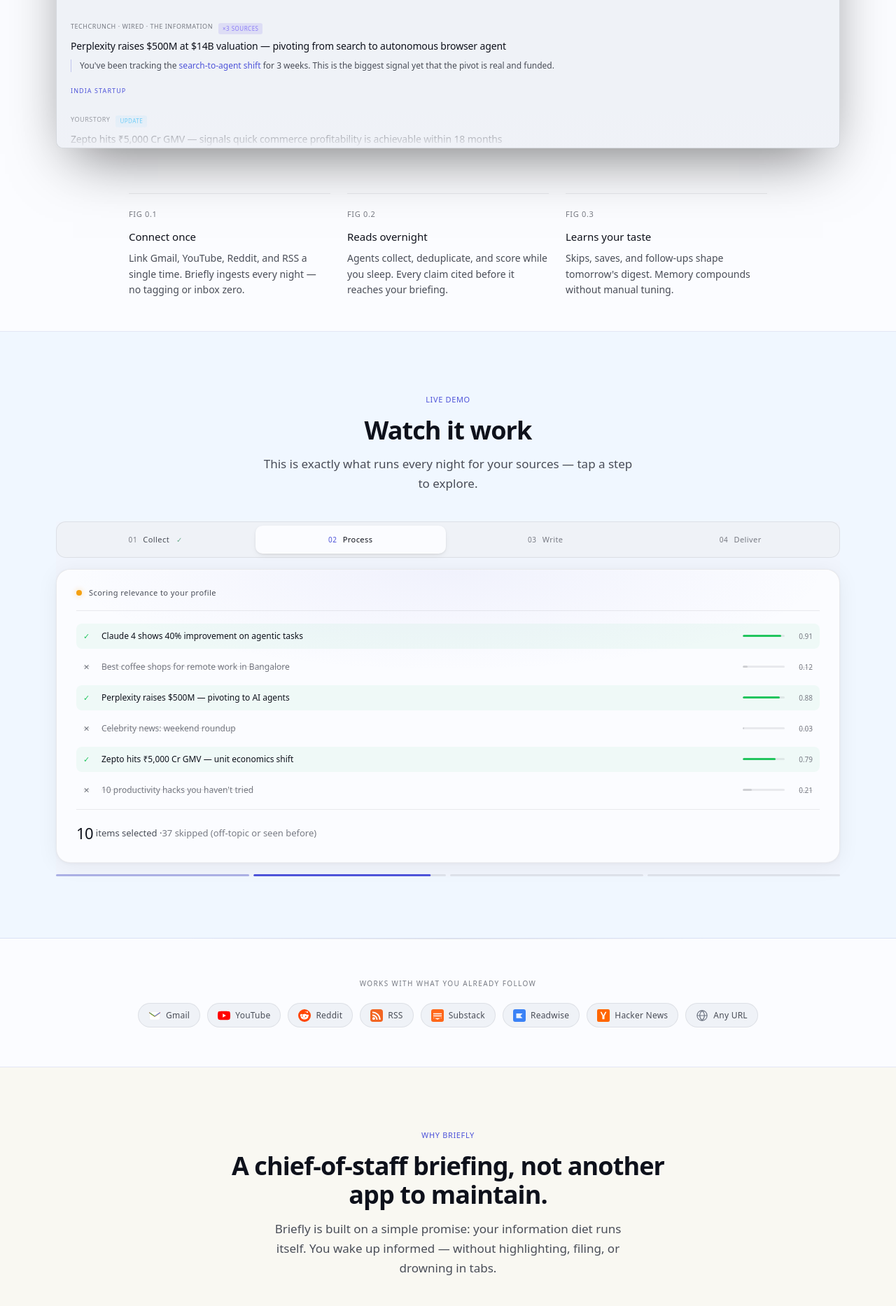
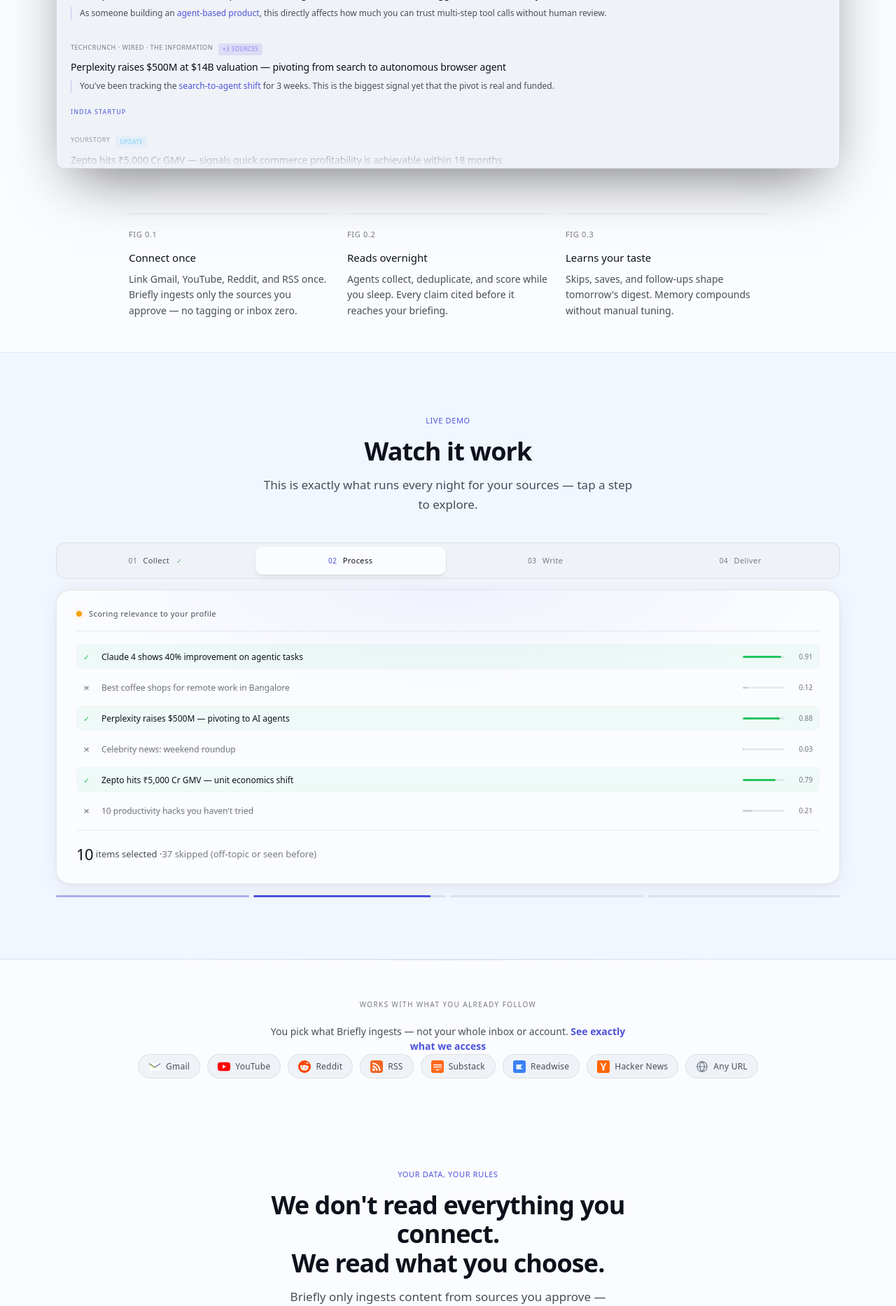
Before and after one commit to async-human/briefly, a Next.js app in the folder frontend/: page / in a window 1280 px wide. Shown: the part 880-2746 px from the top of the page at 70% size. Built offline with nearby package versions, Linux system fonts and the light colour scheme; a web font is replaced by a local one.

Commit message:
commitv6

```diff
--- a/frontend/app/page.tsx
+++ b/frontend/app/page.tsx
@@ -3,6 +3,7 @@
 import { Hero } from "@/components/landing/Hero";
 import { LiveDemo } from "@/components/landing/LiveDemo";
 import { SourcesStrip } from "@/components/landing/SourcesStrip";
+import { TrustSourcesSection } from "@/components/landing/TrustSourcesSection";
 import { PrinciplesSection } from "@/components/landing/PrinciplesSection";
 import { Features } from "@/components/landing/Features";
 import { Roadmap } from "@/components/landing/Roadmap";
@@ -17,6 +18,7 @@
       <Hero />
       <LiveDemo />
       <SourcesStrip />
+      <TrustSourcesSection />
       <PrinciplesSection />
       <Features />
       <Roadmap />
--- a/frontend/components/landing/Features.tsx
+++ b/frontend/components/landing/Features.tsx
@@ -22,7 +22,7 @@
   {
     num: "01",
     title: "Builds itself while you sleep",
-    desc: "Connect Gmail, YouTube, Reddit, and any RSS feed once. Every night, Briefly fetches everything automatically. No saving, tagging, or organising — ever.",
+    desc: "Connect Gmail, YouTube, Reddit, and any RSS feed once. Every night, Briefly fetches only from sources you approved — newsletters, channels, feeds. No saving, tagging, or organising.",
     variant: "sleep",
     size: "large",
     sources: ["Gmail", "YouTube", "Reddit", "RSS", "Readwise", "Hacker News"],
--- a/frontend/components/landing/Footer.tsx
+++ b/frontend/components/landing/Footer.tsx
@@ -6,6 +6,7 @@
       <div className="footer-linear-inner">
         <BrieflyLogo variant="full" size="sm" className="footer-linear-brand" />
         <nav className="footer-linear-nav" aria-label="Footer">
+          <a href="/privacy/data-handling">How we use your sources</a>
           <a href="/privacy">Privacy</a>
           <a href="/terms">Terms</a>
         </nav>
--- a/frontend/components/landing/Hero.tsx
+++ b/frontend/components/landing/Hero.tsx
@@ -9,7 +9,7 @@
   {
     fig: "FIG 0.1",
     title: "Connect once",
-    body: "Link Gmail, YouTube, Reddit, and RSS a single time. Briefly ingests every night — no tagging or inbox zero.",
+    body: "Link Gmail, YouTube, Reddit, and RSS once. Briefly ingests only the sources you approve — no tagging or inbox zero.",
   },
   {
     fig: "FIG 0.2",
@@ -39,9 +39,9 @@
           The intelligence system for everything you follow
         </h1>
         <p className="hero-linear-sub">
-          Purpose-built for people who subscribe to too much. Briefly reads your
-          feeds overnight and delivers one sharp, cited briefing — designed for
-          the way you actually consume news.
+          Purpose-built for people who subscribe to too much. Briefly processes the
+          newsletters, feeds, and channels you choose — then delivers one sharp,
+          cited briefing designed for how you actually consume news.
         </p>
         <div className="hero-linear-actions">
           <a href="/login" className="btn-light-primary">
--- a/frontend/components/landing/HowItWorks.tsx
+++ b/frontend/components/landing/HowItWorks.tsx
@@ -18,7 +18,7 @@
     number: "01",
     icon: CollectIcon,
     name: "Collect",
-    desc: "Ingests from all your sources — newsletters, RSS, YouTube, Reddit",
+    desc: "Ingests from sources you approved — newsletters, RSS, YouTube, Reddit",
   },
   {
     number: "02",
@@ -101,7 +101,7 @@
         </Reveal>
         <Reveal delay={0.15}>
           <p className="section-sub">
-            Every morning at 5am, a pipeline of specialized agents reads, filters, deduplicates, and writes your personal digest. You just read it.
+            Every morning at 5am, a pipeline of specialized agents processes your approved sources, filters, deduplicates, and writes your personal digest. You just read it.
           </p>
         </Reveal>
 
--- a/frontend/components/landing/Nav.tsx
+++ b/frontend/components/landing/Nav.tsx
@@ -8,6 +8,7 @@
 const EASE: [number, number, number, number] = [0.22, 1, 0.36, 1];
 
 const NAV_LINKS = [
+  { href: "#trust", label: "Privacy" },
   { href: "#why", label: "Why" },
   { href: "#features", label: "Features" },
   { href: "#roadmap", label: "Roadmap" },
--- a/frontend/components/landing/PrinciplesSection.tsx
+++ b/frontend/components/landing/PrinciplesSection.tsx
@@ -10,13 +10,13 @@
   {
     num: "01",
     title: "Connect once. Never maintain.",
-    body: "Link Gmail, YouTube, Reddit, and RSS a single time. Briefly ingests your streams every night — no saving, tagging, or inbox zero required.",
+    body: "Link Gmail, YouTube, Reddit, and RSS once. You approve which newsletters, channels, and feeds Briefly follows — no saving, tagging, or inbox zero required.",
     tag: "Zero friction",
   },
   {
     num: "02",
-    title: "We read the firehose for you.",
-    body: "Newsletters pile up. Subreddits scroll by. Videos upload overnight. While you sleep, specialized agents collect, clean, and score everything.",
+    title: "We filter the firehose for you.",
+    body: "Newsletters pile up. Subreddits scroll by. Videos upload overnight. While you sleep, agents collect only from your approved sources, then clean and score what matters.",
     tag: "Nightly pipeline",
   },
   {
@@ -34,7 +34,7 @@
   {
     num: "05",
     title: "Ten items, not fifty.",
-    body: "Briefly reads dozens and shows only what fits your morning. Every skip is logged with a reason — so you trust what you see and what you don't.",
+    body: "Briefly processes dozens of candidates and shows only what fits your morning. Every skip is logged with a reason — so you trust what you see and what you don't.",
     tag: "Confident curation",
   },
   {
--- a/frontend/components/landing/SourcesStrip.tsx
+++ b/frontend/components/landing/SourcesStrip.tsx
@@ -17,6 +17,12 @@
     <div className="sources-strip landing-band-base">
       <Reveal>
         <p className="sources-strip-label">Works with what you already follow</p>
+        <p className="sources-strip-sub">
+          You pick what Briefly ingests — not your whole inbox or account.{" "}
+          <a href="#trust" className="sources-strip-link">
+            See exactly what we access
+          </a>
+        </p>
         <div className="sources-strip-icons">
           {SOURCES.map((s) => (
             <div key={s.name} className="source-chip">
--- /dev/null
+++ b/frontend/components/landing/TrustSourcesSection.tsx
@@ -0,0 +1,108 @@
+"use client";
+
+import Link from "next/link";
+import { motion } from "framer-motion";
+import { Reveal } from "./Reveal";
+import { SourceIcon } from "@/components/SourceIcon";
+
+const EASE: [number, number, number, number] = [0.16, 1, 0.3, 1];
+
+const SOURCE_ACCESS = [
+  {
+    type: "gmail",
+    name: "Gmail",
+    scope: "Newsletters you approve",
+    detail:
+      "A metadata-only scan finds newsletter senders. Full content is fetched only from senders you pick. Personal mail never enters Briefly.",
+    never: "Personal email, attachments, contacts",
+  },
+  {
+    type: "youtube",
+    name: "YouTube",
+    scope: "Channels you subscribe to",
+    detail: "Public videos and metadata from subscriptions you already follow — scoped to channels, not your entire Google account.",
+    never: "Private videos, watch history, comments",
+  },
+  {
+    type: "reddit",
+    name: "Reddit",
+    scope: "Subreddits you follow",
+    detail: "Posts from communities you subscribe to. You choose what gets added to your briefing pool.",
+    never: "Private messages, account-wide history",
+  },
+  {
+    type: "rss",
+    name: "RSS & URLs",
+    scope: "Feeds and links you add",
+    detail: "Only the blogs, newsletters, and pages you explicitly connect — no crawling beyond what you point us at.",
+    never: "Browsing outside your sources",
+  },
+] as const;
+
+export function TrustSourcesSection() {
+  return (
+    <section className="trust-sources-section landing-section landing-band-base" id="trust">
+      <div className="landing-section-inner trust-sources-inner">
+        <Reveal>
+          <div className="section-header-centered">
+            <p className="section-eyebrow">Your data, your rules</p>
+            <h2 className="section-heading">
+              We don&apos;t read everything you connect.
+              <br />
+              We read what you choose.
+            </h2>
+            <p className="section-body">
+              Briefly only ingests content from sources you approve — newsletters, feeds, channels,
+              and communities. Disconnect anytime; we revoke access and delete what we stored.
+            </p>
+          </div>
+        </Reveal>
+
+        <div className="trust-sources-grid">
+          {SOURCE_ACCESS.map((item, i) => (
+            <motion.article
+              key={item.name}
+              className="trust-source-card"
+              initial={{ opacity: 0, y: 10 }}
+              whileInView={{ opacity: 1, y: 0 }}
+              viewport={{ once: true, margin: "-40px" }}
+              transition={{ duration: 0.4, delay: Math.min(i * 0.06, 0.24), ease: EASE }}
+            >
+              <div className="trust-source-head">
+                <span className="trust-source-icon" aria-hidden>
+                  <SourceIcon type={item.type} name={item.name} size={20} />
+                </span>
+                <div>
+                  <h3 className="trust-source-name">{item.name}</h3>
+                  <p className="trust-source-scope">{item.scope}</p>
+                </div>
+              </div>
+              <p className="trust-source-detail">{item.detail}</p>
+              <p className="trust-source-never">
+                <span className="trust-source-never-label">Never accessed</span>
+                {item.never}
+              </p>
+            </motion.article>
+          ))}
+        </div>
+
+        <Reveal delay={0.1}>
+          <div className="trust-sources-foot">
+            <p className="trust-sources-alt">
+              <strong>No Gmail?</strong> Forward newsletters to your private Briefly address — same
+              briefings, zero inbox access.
+            </p>
+            <div className="trust-sources-links">
+              <Link href="/privacy/data-handling" className="trust-sources-link">
+                How we handle your email →
+              </Link>
+              <Link href="/privacy" className="trust-sources-link trust-sources-link-muted">
+                Privacy policy
+              </Link>
+            </div>
+          </div>
+        </Reveal>
+      </div>
+    </section>
+  );
+}
--- a/frontend/components/landing/WorkflowDemo.tsx
+++ b/frontend/components/landing/WorkflowDemo.tsx
@@ -15,7 +15,7 @@
     id: "gather",
     index: "01",
     title: "Gather",
-    desc: "Gmail, YouTube, Reddit, RSS — all your sources, fetched automatically",
+    desc: "Gmail, YouTube, Reddit, RSS — only the sources you approved, fetched nightly",
     duration: 5000,
   },
   {
@@ -157,7 +157,7 @@
             <p className="section-eyebrow">How it works</p>
             <h2 className="section-heading">Runs every night.<br />You do nothing.</h2>
             <p className="section-body">
-              Connect your accounts once. Every night, Briefly reads everything you follow, builds your knowledge base, and writes a briefing that knows your history. You wake up, read, done.
+              Connect your accounts once and choose what to follow. Every night, Briefly ingests from those approved sources, builds your knowledge base, and writes a briefing that knows your history. You wake up, read, done.
             </p>
           </div>
         </Reveal>
--- a/frontend/styles/study-liner.css
+++ b/frontend/styles/study-liner.css
@@ -73,9 +73,144 @@
 }
 
 .study-linear .sources-strip.landing-band-base {
-  padding: 56px 64px;
+  padding: 56px 64px 40px;
   border-top: none;
+  border-bottom: none;
+}
+
+.study-linear .sources-strip-sub {
+  margin: 10px auto 0;
+  max-width: 520px;
+  text-align: center;
+  font-size: 0.875rem;
+  line-height: 1.55;
+  color: var(--text-secondary);
+}
+
+.study-linear .sources-strip-link {
+  color: var(--accent);
+  font-weight: 600;
+  text-decoration: none;
+}
+
+.study-linear .sources-strip-link:hover {
+  text-decoration: underline;
+}
+
+.study-linear .trust-sources-section {
+  padding: 72px 64px 88px;
   border-bottom: 0.5px solid var(--liner-divider);
+}
+
+.study-linear .trust-sources-inner {
+  max-width: 1040px;
+  margin: 0 auto;
+}
+
+.study-linear .trust-sources-grid {
+  display: grid;
+  grid-template-columns: repeat(2, minmax(0, 1fr));
+  gap: 14px;
+  margin-top: 8px;
+}
+
+.study-linear .trust-source-card {
+  padding: 18px 20px;
+  border-radius: 12px;
+  border: 0.5px solid var(--liner-divider);
+  background: var(--band-card, var(--surface));
+}
+
+.study-linear .trust-source-head {
+  display: flex;
+  align-items: flex-start;
+  gap: 12px;
+  margin-bottom: 10px;
+}
+
+.study-linear .trust-source-icon {
+  display: grid;
+  place-items: center;
+  width: 36px;
+  height: 36px;
+  border-radius: 10px;
+  background: color-mix(in oklch, var(--accent) 8%, transparent);
+  flex-shrink: 0;
+}
+
+.study-linear .trust-source-name {
+  margin: 0;
+  font-size: 0.9375rem;
+  font-weight: 600;
+  color: var(--text);
+}
+
+.study-linear .trust-source-scope {
+  margin: 2px 0 0;
+  font-family: var(--mono);
+  font-size: 10px;
+  letter-spacing: 0.04em;
+  text-transform: uppercase;
+  color: var(--accent);
+}
+
+.study-linear .trust-source-detail {
+  margin: 0 0 10px;
+  font-size: 0.8125rem;
+  line-height: 1.55;
+  color: var(--text-secondary);
+}
+
+.study-linear .trust-source-never {
+  margin: 0;
+  font-size: 0.75rem;
+  line-height: 1.45;
+  color: var(--text-secondary);
+}
+
+.study-linear .trust-source-never-label {
+  display: block;
+  font-family: var(--mono);
+  font-size: 9px;
+  letter-spacing: 0.06em;
+  text-transform: uppercase;
+  color: color-mix(in oklch, var(--text) 45%, transparent);
+  margin-bottom: 2px;
+}
+
+.study-linear .trust-sources-foot {
+  margin-top: 28px;
+  text-align: center;
+}
+
+.study-linear .trust-sources-alt {
+  margin: 0 0 12px;
+  font-size: 0.875rem;
+  line-height: 1.55;
+  color: var(--text-secondary);
+}
+
+.study-linear .trust-sources-links {
+  display: flex;
+  justify-content: center;
+  gap: 20px;
+  flex-wrap: wrap;
+}
+
+.study-linear .trust-sources-link {
+  font-size: 0.8125rem;
+  font-weight: 600;
+  color: var(--accent);
+  text-decoration: none;
+}
+
+.study-linear .trust-sources-link-muted {
+  color: var(--text-secondary);
+  font-weight: 500;
+}
+
+.study-linear .trust-sources-link:hover {
+  text-decoration: underline;
 }
 
 /* Override globals amber dividers when liner bands active */
@@ -280,6 +415,7 @@
 
 @media (max-width: 768px) {
   .study-linear .sources-strip.landing-band-base,
+  .study-linear .trust-sources-section,
   .study-linear .landing-section,
   .study-linear .livedemo-section,
   .study-linear .features-v2,
@@ -292,6 +428,10 @@
 
   .study-linear .sources-strip.landing-band-base {
     padding-top: 40px;
-    padding-bottom: 40px;
+    padding-bottom: 32px;
+  }
+
+  .study-linear .trust-sources-grid {
+    grid-template-columns: 1fr;
   }
 }
```
